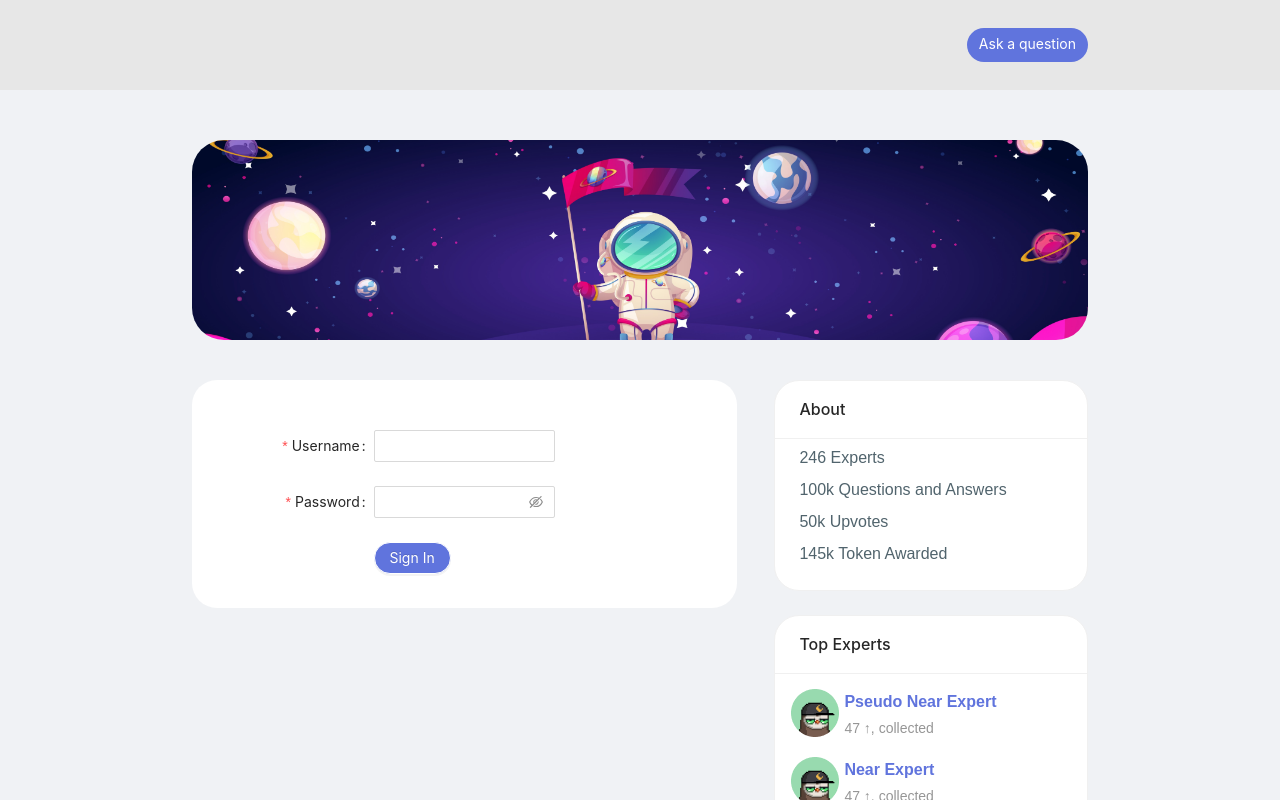
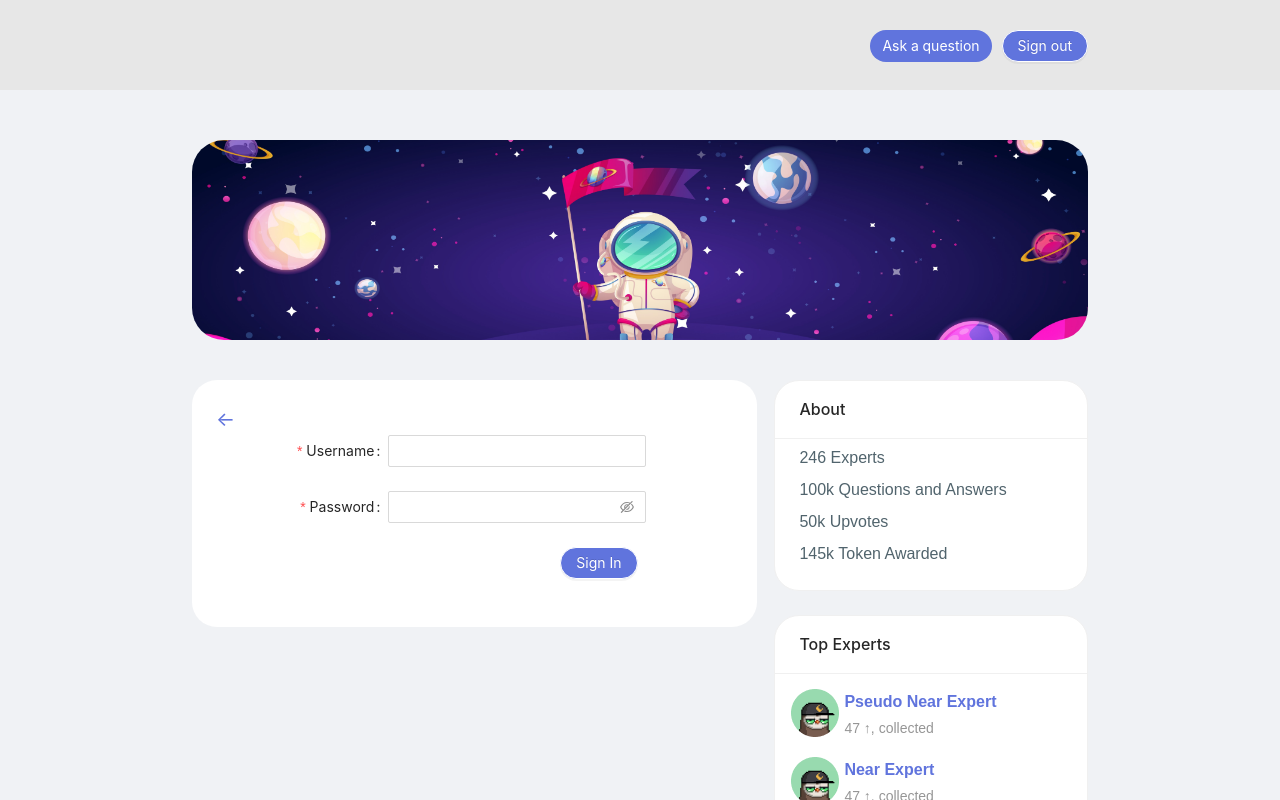
Before and after one commit to wfyhehe/StackOverflow, a React (Create React App) app in the folder react/stackoverflow/: page /signin in a window 1280 px wide. Shown: the top 800 px of the page. Built offline with nearby package versions, Linux system fonts and the light colour scheme; sample sign-in values are in the browser's storage.

Commit message:
sign out and polish ui

```diff
--- a/react/stackoverflow/src/container/SignIn.js
+++ b/react/stackoverflow/src/container/SignIn.js
@@ -2,6 +2,7 @@ import {Component} from "react";
 import {Button, Form, Input, message, Space} from "antd";
 import {signIn} from "../api";
 import './styles/SignIn.css';
+import {Link} from "react-router-dom";
 
 export default class SignIn extends Component {
   componentDidMount() {
@@ -29,10 +30,11 @@ export default class SignIn extends Component {
   render() {
     return (
       <div className="stackoverflow-sign-in">
+        <Link to="/">←</Link>
         <Form
           name="basic"
           labelCol={{span: 8, offset: 0}}
-          wrapperCol={{span: 8, offset: 0}}
+          wrapperCol={{span: 12, offset: 0}}
           onFinish={this.onFinish}
           autoComplete="off"
         >
@@ -50,7 +52,7 @@ export default class SignIn extends Component {
           >
             <Input.Password />
           </Form.Item>
-          <Form.Item wrapperCol={{offset: 8, span: 16}}>
+          <Form.Item wrapperCol={{offset: 16, span: 16}}>
             <Space>
               <Button type="primary" htmlType="submit">
                 Sign In
--- a/react/stackoverflow/src/container/styles/NewQuestion.css
+++ b/react/stackoverflow/src/container/styles/NewQuestion.css
@@ -1,17 +1,6 @@
 .stackoverflow-new-question {
   border-radius: 25px !important;
 }
-.stackoverflow-new-question a {
-  color: #6074DD;;
+.stackoverflow-new-question button {
+  float: right;
 }
-.stackoverflow-new-question button {
-  border-radius: 25px;
-  border-color: unset;
-  float: right;
-  background: #6074DD;;
-}
-
-.stackoverflow-new-question button:hover {
-  border-color: unset;
-  background: #6074DD;;
-}
--- a/react/stackoverflow/src/container/styles/SignIn.css
+++ b/react/stackoverflow/src/container/styles/SignIn.css
@@ -1,17 +1,9 @@
 .stackoverflow-sign-in {
   background: white;
-  padding: 50px 0 10px 0;
-  margin-right: 20px;
+  padding: 24px;
   border-radius: 25px;
 }
-
-.stackoverflow-sign-in button {
-  border-radius: 25px;
-  border-color: unset;
-  background: #6074DD;;
+.stackoverflow-sign-in a {
+  font-size: 20px;
+  color: #6074DD;
 }
-
-.stackoverflow-sign-in button:hover {
-  border-color: unset;
-  background: #6074DD;;
-}
--- a/react/stackoverflow/src/layout/HomeLayout.js
+++ b/react/stackoverflow/src/layout/HomeLayout.js
@@ -1,17 +1,41 @@
 import React, {Component} from "react";
-import {Layout} from 'antd';
+import {Button, Layout, message} from 'antd';
 import CenterPage from "./CenterPage";
 import {Link} from "react-router-dom";
 import './styles/HomeLayout.css';
+import {signOut} from "../api";
 
 const {Header, Content} = Layout;
 export default class HomeLayout extends Component {
+  constructor(props) {
+    super(props);
+    this.state = {signedIn: localStorage.getItem("token")}
+  }
+
+  onSignOut = () => {
+    signOut().then(_ => {
+      localStorage.removeItem("token");
+      this.setState({signedIn: false});
+      message.success("Sucessfully signed out");
+    }).catch(_ => {
+      localStorage.removeItem("token");
+      this.setState({signedIn: false});
+      message.error("Sign out failed");
+    });
+  }
+
   render() {
     return (
       <div className="stackoverflow-home-layout">
         <Layout>
           <Header className="stackoverflow-home-layout-header">
-            <Link className="stackoverflow-home-layout-header-link" to="post">Ask a question</Link>
+            {this.state.signedIn && <Button
+              className="stackoverflow-home-layout-header-link"
+              type="primary"
+              onClick={this.onSignOut}>
+              Sign out
+            </Button>}
+            <Link className="stackoverflow-home-layout-header-link" to="/post">Ask a question</Link>
           </Header>
           <Content>
             <CenterPage />
--- a/react/stackoverflow/src/layout/styles/HomeLayout.css
+++ b/react/stackoverflow/src/layout/styles/HomeLayout.css
@@ -5,23 +5,36 @@
   line-height: unset;
   background: unset;
 }
+
 .stackoverflow-home-layout-header {
-  height: 90px!important;
+  height: 90px !important;
   background-color: #e7e7e7 !important;
-  display: flex!important;
-  flex-direction: row-reverse!important;
+  display: flex !important;
+  flex-direction: row-reverse !important;
+  padding-right: 15% !important;
+  align-items: flex-start;
 }
 
-.stackoverflow-home-layout-header-link {
+.stackoverflow-home-layout-header-link, .stackoverflow-home-layout-header-link:hover {
   font-size: 14px;
-  margin: 28px 15%;
   padding: 5px 12px;
+  margin: 30px 0 0 10px;
   color: white;
   border-radius: 25px;
   text-decoration: none;
-  background-color: #6074DD;;
+  background-color: #6074DD;
 }
 
 p {
   font-family: "Poppins", "Rubik", sans-serif;
 }
+
+a {
+  color: #6074DD;
+}
+
+.ant-btn-primary,.ant-btn-primary:hover,.ant-btn-primary:focus {
+  background: #6074DD!important;
+  border-radius: 25px!important;
+  border-color: unset!important;
+}
```
